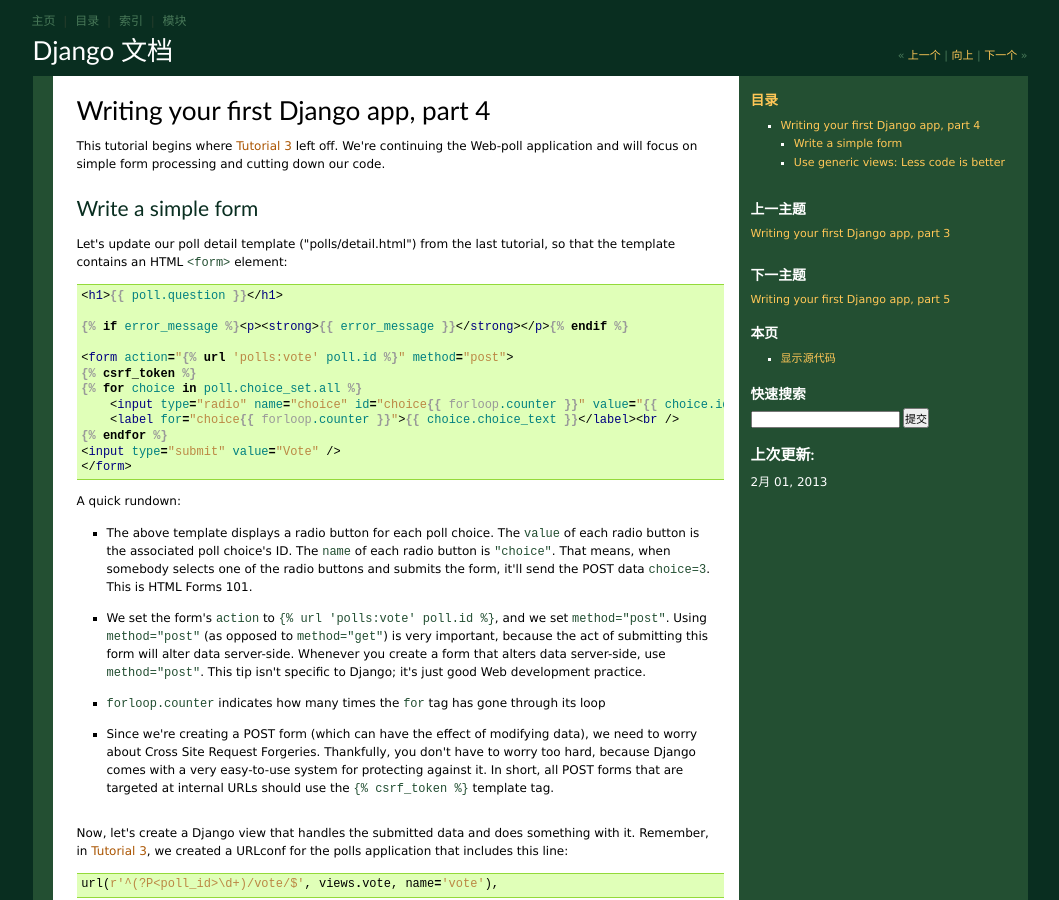
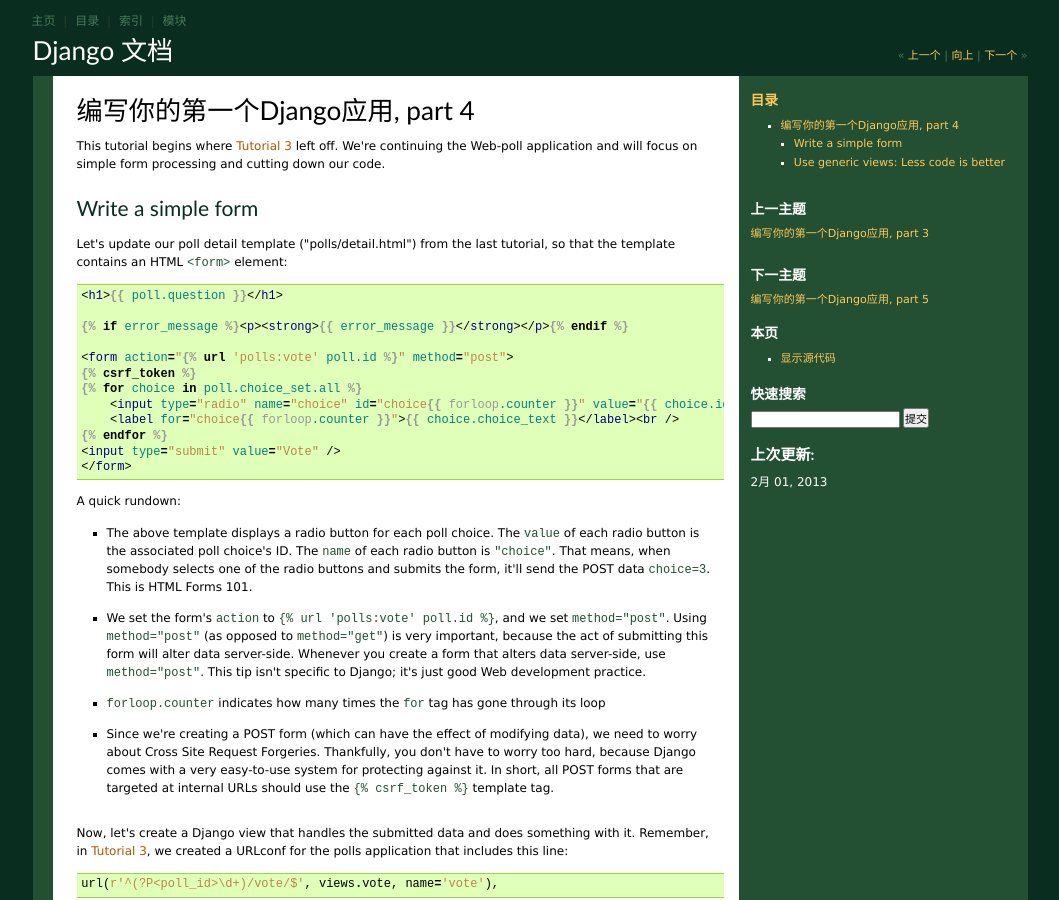
Before and after one commit to wdk-docs/django-docs-zh, a Sphinx documentation site: the page built from docs/intro/tutorial04.txt, in a window 1280 px wide and 900 px high. Shown: the whole window, without its empty margins (110-1169 px from the left). Built offline with Sphinx 7.4.7, drawn with Linux system fonts in a browser that asks for light colours; the version number could not be read and is left out; cross-references to code outside the pages are shown as plain code.

Commit message:
翻译了基本介绍标题

```diff
--- a/docs/intro/tutorial02.txt
+++ b/docs/intro/tutorial02.txt
@@ -1,5 +1,5 @@
 =====================================
-Writing your first Django app, part 2
+编写你的第一个Django应用, part 2
 =====================================
 
 This tutorial begins where :doc:`Tutorial 1 </intro/tutorial01>` left off. We're
--- a/docs/intro/tutorial03.txt
+++ b/docs/intro/tutorial03.txt
@@ -1,5 +1,5 @@
 =====================================
-Writing your first Django app, part 3
+编写你的第一个Django应用, part 3
 =====================================
 
 This tutorial begins where :doc:`Tutorial 2 </intro/tutorial02>` left off. We're
--- a/docs/intro/tutorial04.txt
+++ b/docs/intro/tutorial04.txt
@@ -1,5 +1,5 @@
 =====================================
-Writing your first Django app, part 4
+编写你的第一个Django应用, part 4
 =====================================
 
 This tutorial begins where :doc:`Tutorial 3 </intro/tutorial03>` left off. We're
--- a/docs/intro/tutorial05.txt
+++ b/docs/intro/tutorial05.txt
@@ -1,5 +1,5 @@
 =====================================
-Writing your first Django app, part 5
+编写你的第一个Django应用, part 5
 =====================================
 
 This tutorial begins where :doc:`Tutorial 4 </intro/tutorial04>` left off.
```
